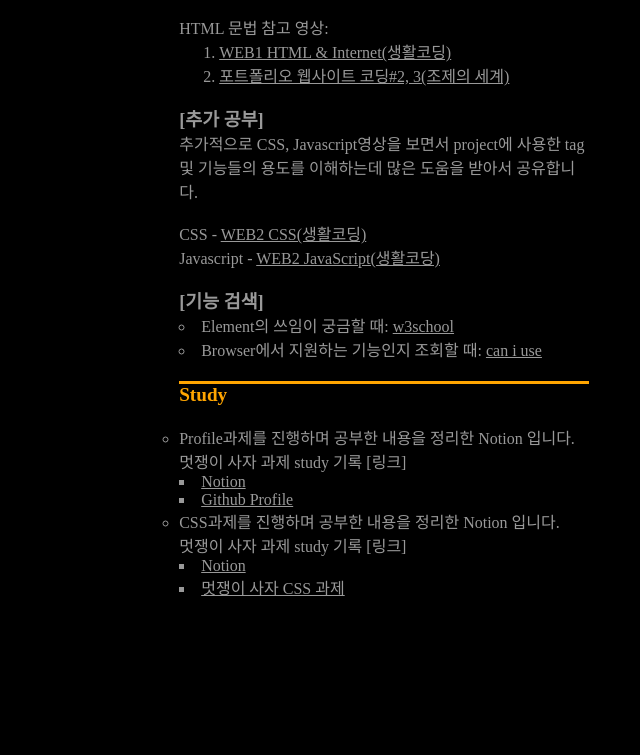
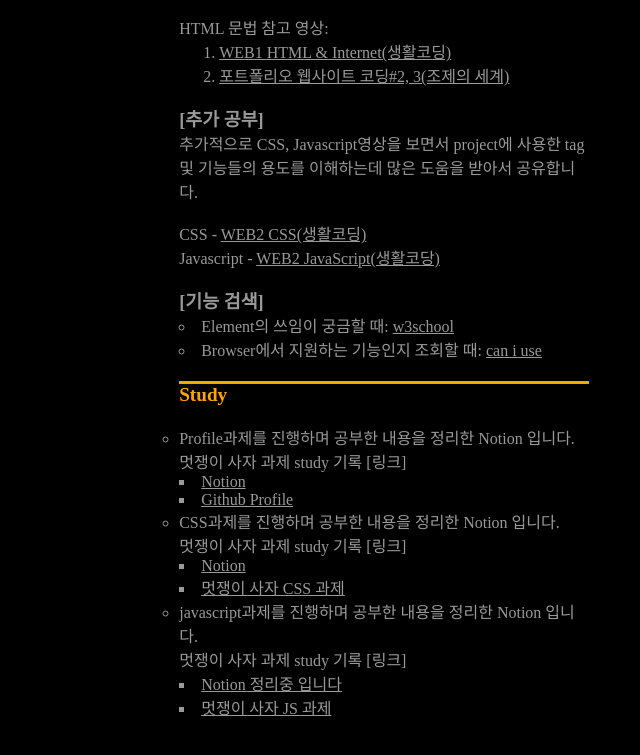
Before and after one commit to HansungJang/Lion_HGU_2024_Jang_profile, a plain HTML site: page index.html in a window 1280 px wide. Shown: the part 3609-4364 px from the top of the page, without its empty margins (640-1280 px from the left). Drawn offline with Linux system fonts and the light colour scheme.

Commit message:
Javacsript 과제 항목 추가

```diff
--- a/index.html
+++ b/index.html
@@ -290,6 +290,19 @@
                                 </ul>
 
                             </li>
+
+
+                            <li>
+                                <p>
+                                    javascript과제를 진행하며 공부한 내용을 정리한 Notion 입니다.<br>
+                                    멋쟁이 사자 과제 study 기록 [링크] </p>
+                                <ul class="outline-list">
+                                    <li class="Reference-link"><a href="">Notion 정리중 입니다</a></li>
+                                    <li class="Reference-link"><a href="https://hansungjang.github.io/day3_assignment/">멋쟁이 사자 JS 과제</a></li>
+
+                                </ul>
+
+                            </li>
                         </ul>
 
                     </li>
```
